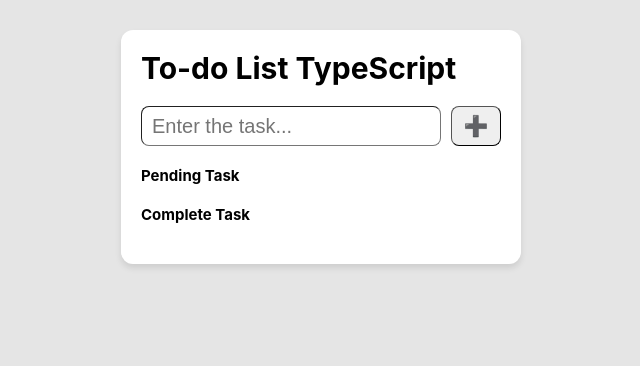
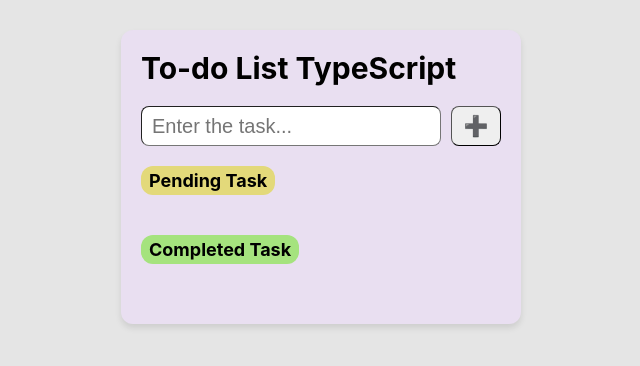
Before and after one commit to pvdev1805/simple-todo-list, a React (Create React App) app: page / in a window 1280 px wide. Shown: the top 366 px of the page, without its empty margins (319-959 px from the left). Built offline with nearby package versions, Linux system fonts and the light colour scheme.

Commit message:
Add Styling for TaskList + TodoList

```diff
--- a/src/components/TaskList/TaskList.tsx
+++ b/src/components/TaskList/TaskList.tsx
@@ -23,7 +23,9 @@ const TaskList = (props: TaskListProps) => {
   return (
     <>
       <div className='mb-2'>
-        <h2 className={styles.title}>{doneTaskList ? 'Complete Task' : 'Pending Task'}</h2>
+        <h2 className={`${styles.title} ${doneTaskList ? styles.titlePending : styles.titleCompleted}`}>
+          {doneTaskList ? 'Completed Task' : 'Pending Task'}
+        </h2>
 
         <div className={styles.tasks}>
           {todos.map((todo) => (
--- a/src/components/TaskList/taskList.module.scss
+++ b/src/components/TaskList/taskList.module.scss
@@ -1,13 +1,31 @@
 .title {
   margin-bottom: 2rem;
+  border-radius: 1.2rem;
+  padding: 0.4rem 0.8rem;
+  display: inline-block;
+  font-size: 1.8rem;
+
+  &Pending {
+    background-color: #a5e37e;
+  }
+
+  &Completed {
+    background-color: #e3d97a;
+  }
 }
 
 .task {
+  border-radius: 1.2rem;
+  padding: 0.4rem 0.8rem;
   display: flex;
   align-items: flex-start;
 
   &:not(:last-child) {
     margin-bottom: 1rem;
+  }
+
+  &:hover {
+    background-color: #f0f0f0;
   }
 }
 
--- a/src/components/TodoList/todoList.module.scss
+++ b/src/components/TodoList/todoList.module.scss
@@ -3,7 +3,8 @@
 }
 
 .todoListContainer {
-  background-color: #fff;
+  // background-color: #fff;
+  background-color: #e9dff1;
   max-width: 40rem;
   padding: 2rem;
 
```
